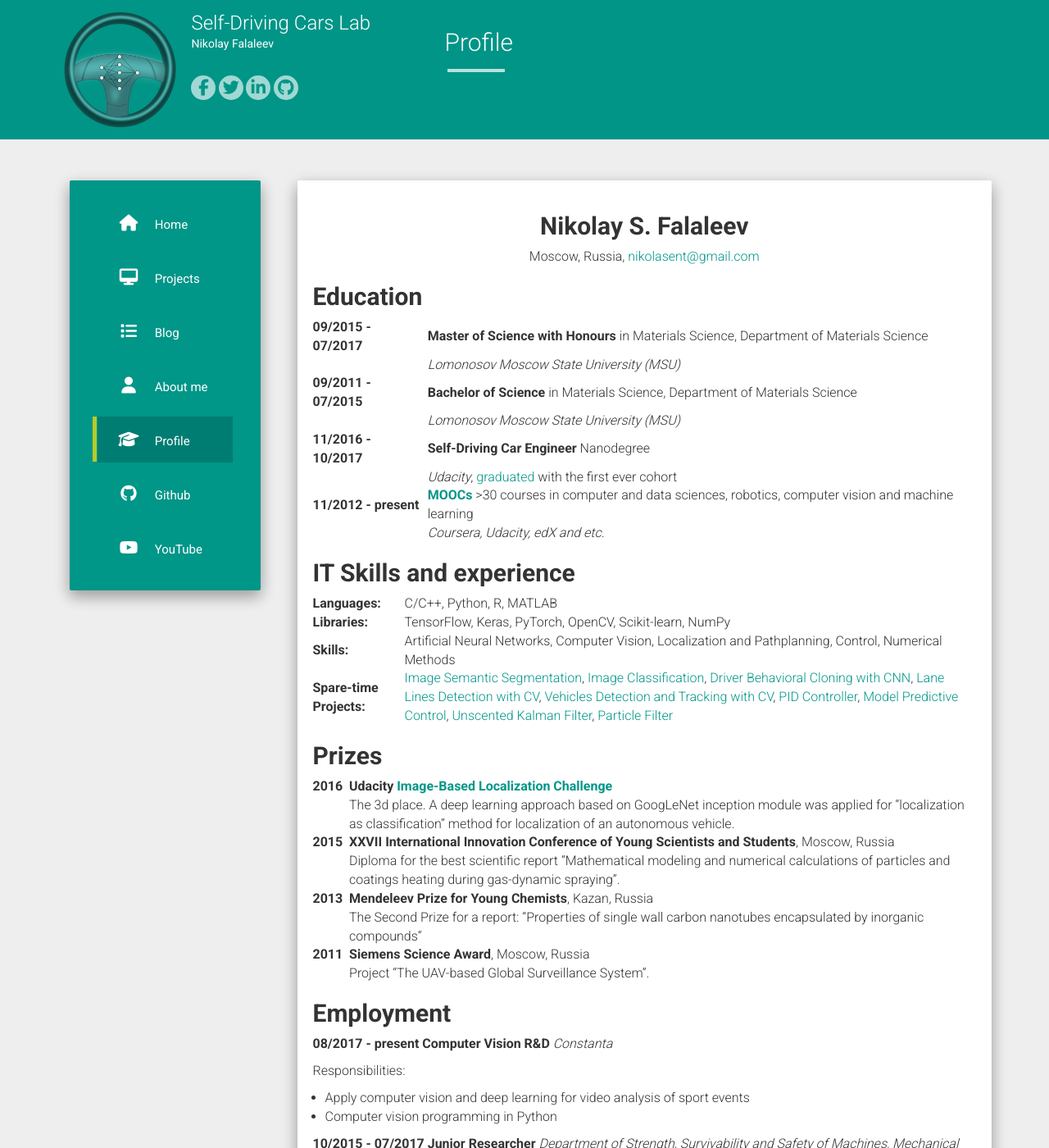
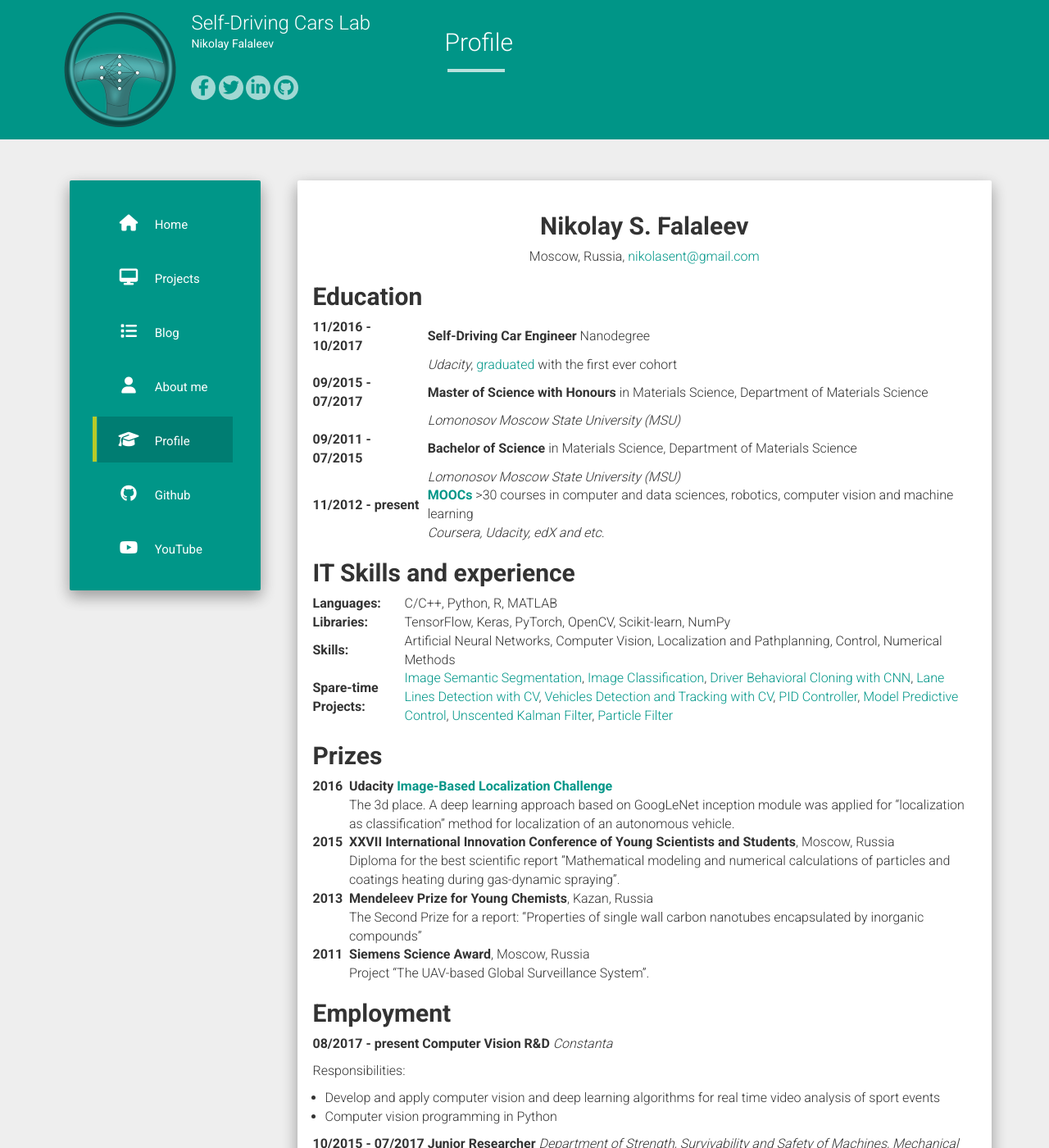
Before and after one commit to NikolasEnt/NikolasEnt.github.io, a Jekyll site: the page built from resume.md, in a window 1280 px wide and 1400 px high. Shown: the whole window at 82% size. Built offline with Jekyll 4.4.1, drawn with Linux system fonts in a browser that asks for light colours; nearby versions of some CDN libraries.

Commit message:
Resume update
Fix education order and add current position

```diff
--- a/resume.md
+++ b/resume.md
@@ -10,12 +10,12 @@
 
 ## __Education__
 
+| __11/2016 - 10/2017__ ||| __Self-Driving Car Engineer__ Nanodegree |
+| ||| _Udacity_, [graduated](/static/img/nd013.pdf) with the first ever cohort |
 | __09/2015 - 07/2017__ ||| __Master of Science with Honours__ in Materials Science, Department of Materials Science |
 | ||| _Lomonosov Moscow State University (MSU)_ |
 | __09/2011 - 07/2015__ ||| __Bachelor of Science__ in Materials Science, Department of Materials Science |
 | ||| _Lomonosov Moscow State University (MSU)_ |
-| __11/2016 - 10/2017__ ||| __Self-Driving Car Engineer__ Nanodegree |
-| ||| _Udacity_, [graduated](/static/img/nd013.pdf) with the first ever cohort |
 | __11/2012 - present__ ||| [__MOOCs__](/moocs/) >30 courses in computer and data sciences, robotics, computer vision and machine learning|
 | ||| _Coursera, Udacity, edX and etc._ |
 
@@ -44,7 +44,7 @@
 __08/2017 - present__ __Computer Vision R&D__ _Constanta_
 
 Responsibilities:
-* Apply computer vision and deep learning for video analysis of sport events
+* Develop and apply computer vision and deep learning algorithms for real time video analysis of sport events
 * Computer vision programming in Python
 
 __10/2015 - 07/2017__ __Junior Researcher__ _Department of Strength, Survivability and Safety of Machines, Mechanical Engineering Research Institute of the Russian Academy of Sciences named after A.A.Blagonravov_
```
